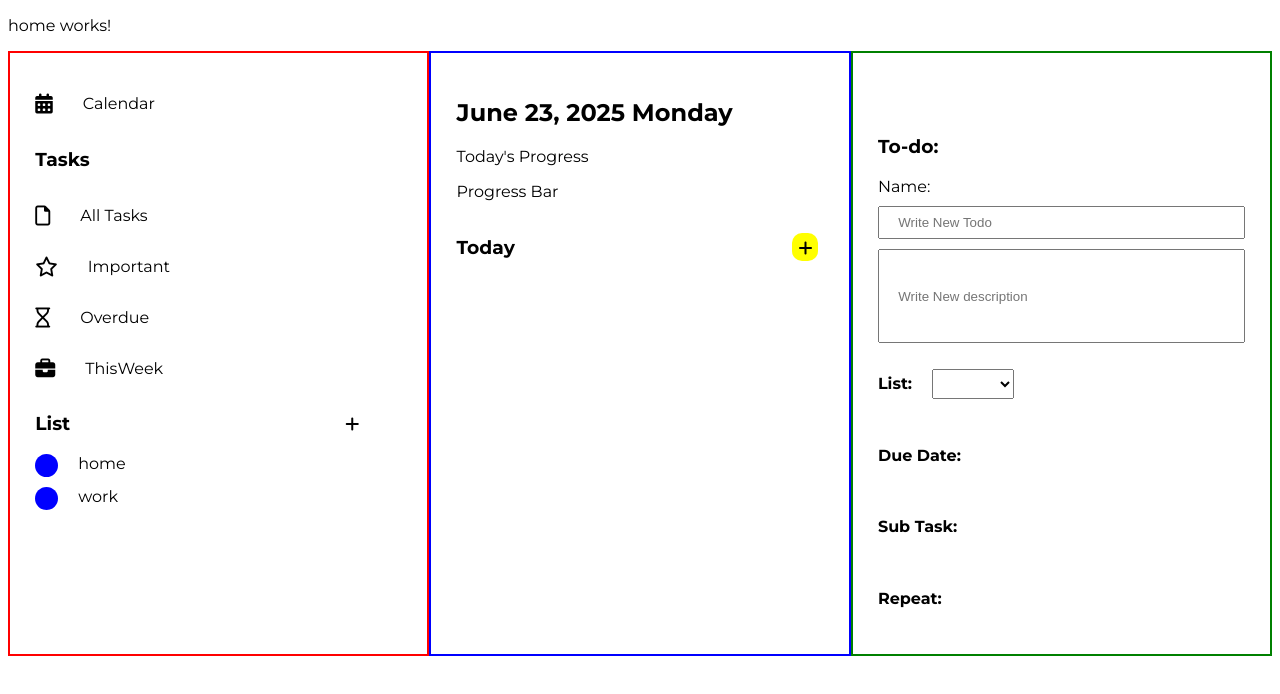
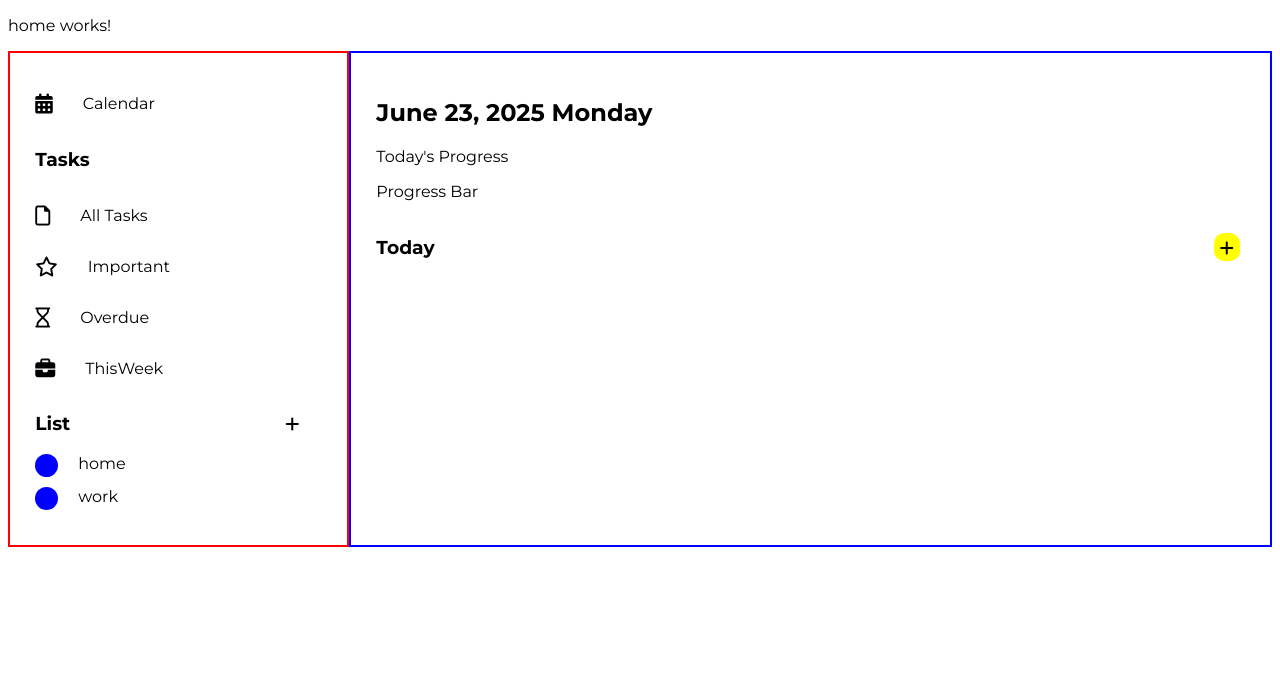
Before and after one commit to Alex31122/Todo-App-Complex-, an Angular app: page / in a window 1280 px wide. Shown: the top 694 px of the page. Built offline with nearby package versions, Linux system fonts and the light colour scheme.

Commit message:
feat: open-component right component

```diff
--- a/src/app/pages/home/home.css
+++ b/src/app/pages/home/home.css
@@ -5,7 +5,7 @@
 }
 .center{
     border: 2px solid blue;
-    width: 33%;
+    width: 100%;
     padding: 2%;
 }
 .right{
--- a/src/app/pages/home/home.html
+++ b/src/app/pages/home/home.html
@@ -1,16 +1,22 @@
 <p>home works!</p>
 <div class="sections">
   <div class="left">
-      <app-left-section></app-left-section>
+      <app-left-section (selection)="handleData($event)"></app-left-section>
     </div>
     <div class="center">
-        <app-all-tasks></app-all-tasks>
+        <app-all-tasks (selection)="handleData($event)"></app-all-tasks>
     </div>
+    @if(selection){
       <div class="right">
-       @if (!true) {
+        @switch (selection) {
+          @case ("add_tag") {
             <app-add-list></app-add-list>
-       }@else {
+          }
+          @case ("add_todo") {
             <app-add-todo></app-add-todo>
           }
+        }
       </div>
+    }
+
 </div>
--- a/src/app/pages/home/home.ts
+++ b/src/app/pages/home/home.ts
@@ -1,4 +1,4 @@
-import { Component } from '@angular/core';
+import { Component, output } from '@angular/core';
 import { AllTasks } from "./components/all-tasks/all-tasks";
 import { AddTodo } from "./components/add-todo/add-todo";
 import { AddList } from "./components/add-list/add-list";
@@ -11,5 +11,9 @@ import { LeftSection } from "./components/left-section/left-section";
   styleUrl: './home.css'
 })
 export class Home {
-
+  selection: string = '';
+  handleData(data: string): void{
+    console.log("Received data: ", data);
+    this.selection = data;
+  }
 }
```
Lines whose indentation alone changed are shown as unchanged.
